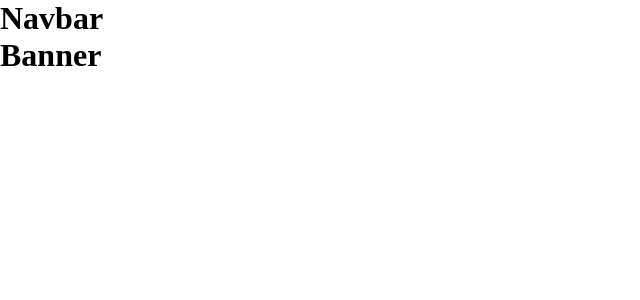
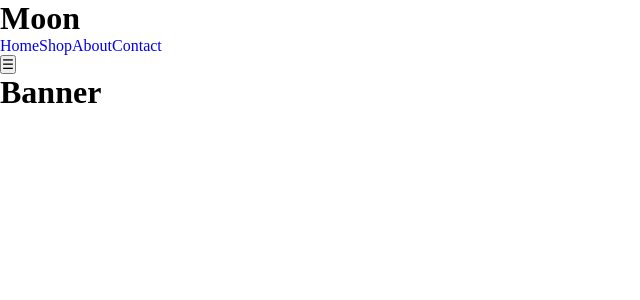
Before and after one commit to AbdullayevTemurmalik/React-Learning, a React (Vite) app: page / in a window 1280 px wide. Shown: the top 300 px of the page, without its empty margins (0-640 px from the left). Built offline with nearby package versions, Linux system fonts and the light colour scheme.

Commit message:
React Learning

```diff
--- a/src/components/navabr/Navbar.jsx
+++ b/src/components/navabr/Navbar.jsx
@@ -1,10 +1,26 @@
-import React from "react";
+import React, { useState } from "react";
+import "./Navbar.css";
 
 const Navbar = () => {
+  const [open, setOpen] = useState(false);
+
   return (
-    <div>
-      <h1>Navbar</h1>
-    </div>
+    <header className="navbar">
+      <div className="container">
+        <h1 className="logo">Moon</h1>
+
+        <nav className={open ? "nav-links open" : "nav-links"}>
+          <a href="#home">Home</a>
+          <a href="#shop">Shop</a>
+          <a href="#about">About</a>
+          <a href="#contact">Contact</a>
+        </nav>
+
+        <button className="menu-btn" onClick={() => setOpen(!open)}>
+          {open ? "✖" : "☰"}
+        </button>
+      </div>
+    </header>
   );
 };
 
```
